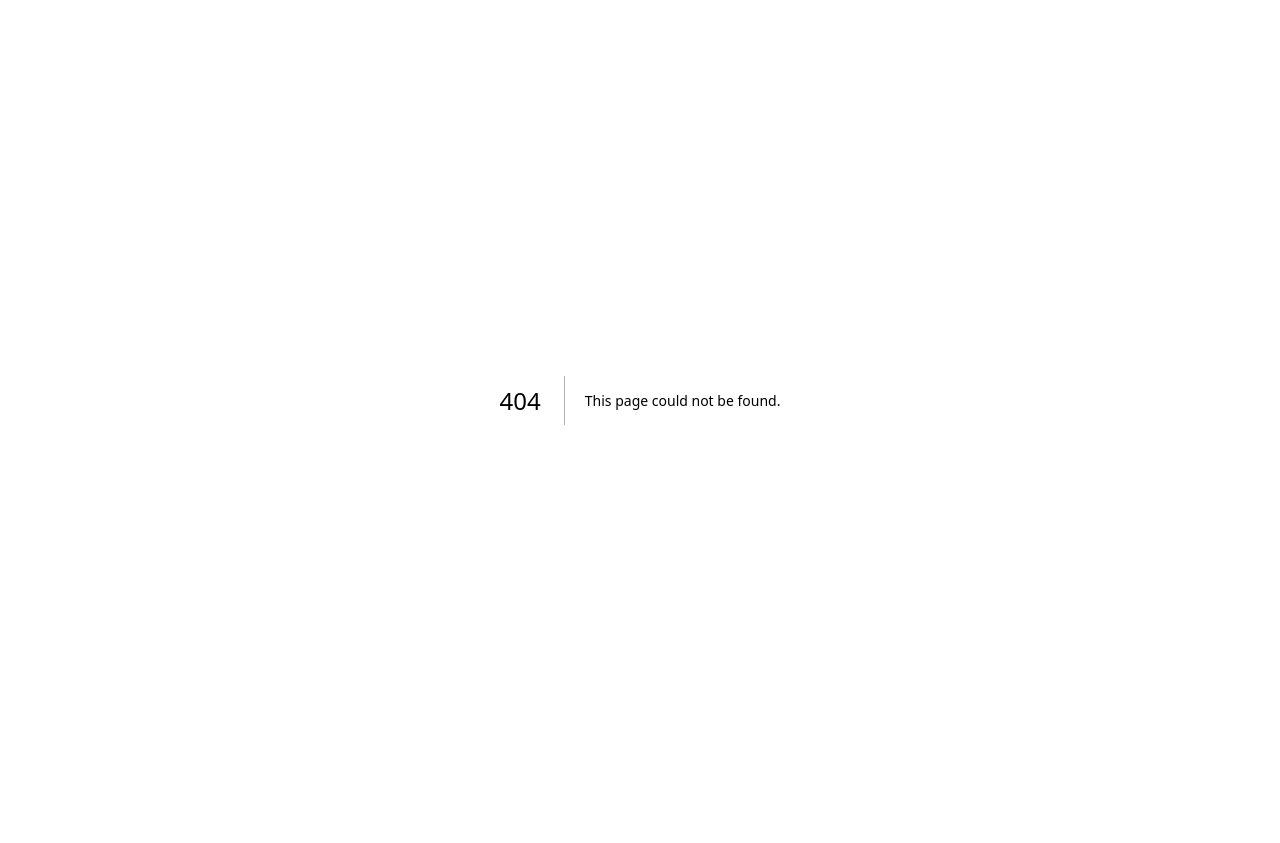
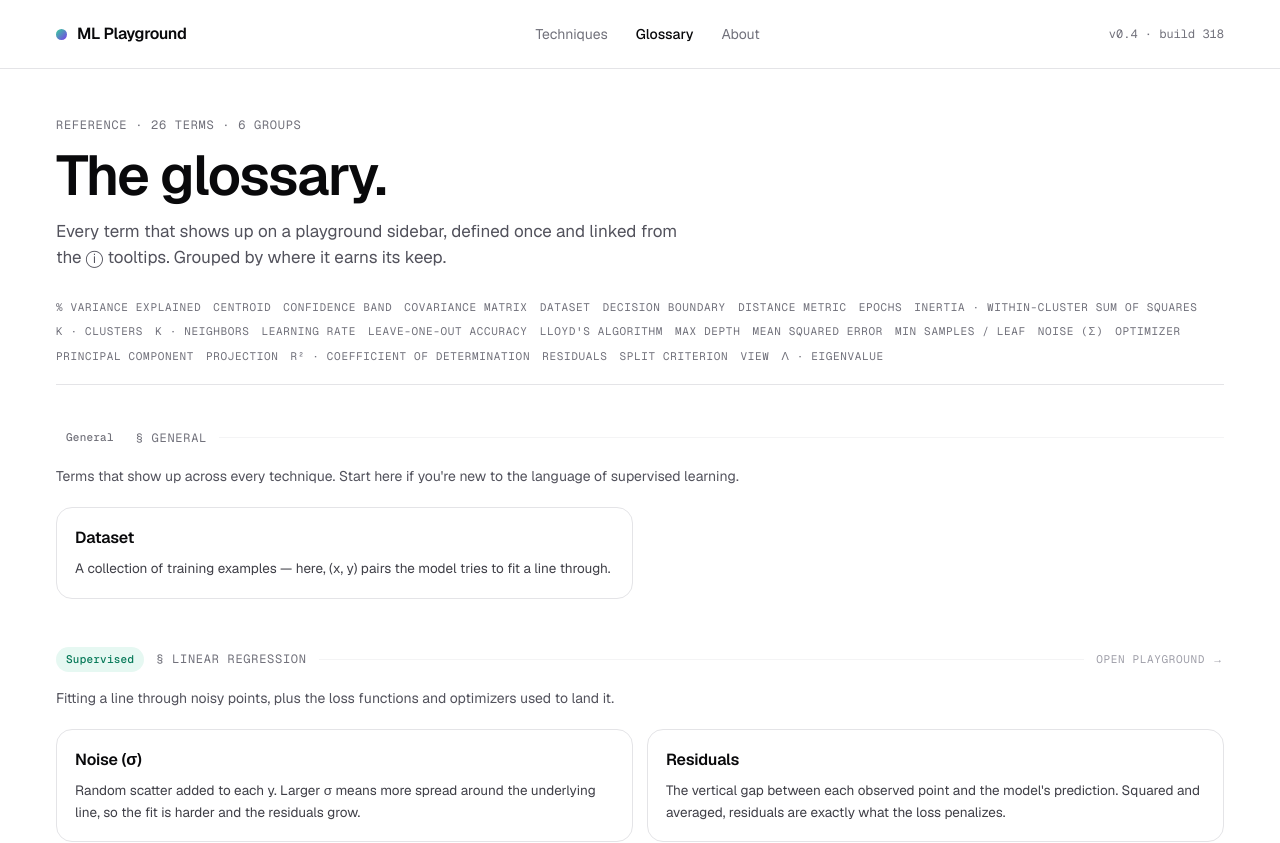
Before and after one commit to michaelo48/MLplayground, a Next.js app: page /glossary in a window 1280 px wide. Before the commit this address had no page. Shown: the top 843 px of the page. Before the commit the page ends 800 px from the top, so only its background shows below. Built offline with nearby package versions, Linux system fonts and the light colour scheme.

Commit message:
gloassary page built

```diff
--- /dev/null
+++ b/app/glossary/page.tsx
@@ -0,0 +1,208 @@
+import Link from "next/link";
+import { Header } from "../_components/Header";
+import { FamilyPill, type Family } from "../_components/FamilyPill";
+import { glossary } from "../_lib/glossary";
+
+type Section = {
+  id: string;
+  title: string;
+  family?: Family;
+  techniqueSlug?: string;
+  blurb: string;
+  // Order here is the order entries are rendered in the section.
+  keys: Array<keyof typeof glossary>;
+};
+
+// Grouping lives next to the page (not in glossary.tsx) so the data file can
+// stay a flat Record consumed by every InfoTooltip without metadata baggage.
+const sections: Section[] = [
+  {
+    id: "general",
+    title: "General",
+    blurb:
+      "Terms that show up across every technique. Start here if you're new to the language of supervised learning.",
+    keys: ["dataset"],
+  },
+  {
+    id: "linear-regression",
+    title: "Linear regression",
+    family: "Supervised",
+    techniqueSlug: "linear-regression",
+    blurb:
+      "Fitting a line through noisy points, plus the loss functions and optimizers used to land it.",
+    keys: [
+      "noise",
+      "residuals",
+      "confidenceBand",
+      "optimizer",
+      "learningRate",
+      "epochs",
+      "mse",
+      "r2",
+    ],
+  },
+  {
+    id: "k-nearest-neighbors",
+    title: "k-Nearest neighbors",
+    family: "Supervised",
+    techniqueSlug: "k-nearest-neighbors",
+    blurb:
+      "Lazy classification by neighbor vote. The math is trivial; the geometry of the boundary is everything.",
+    keys: ["k", "distanceMetric", "decisionBoundary", "looAccuracy"],
+  },
+  {
+    id: "decision-trees",
+    title: "Decision trees",
+    family: "Supervised",
+    techniqueSlug: "decision-trees",
+    blurb:
+      "Greedy axis-aligned splits, ranked by how much they purify the children. Easy to overfit, easy to read.",
+    keys: ["maxDepth", "minSamplesLeaf", "criterion"],
+  },
+  {
+    id: "k-means",
+    title: "k-Means clustering",
+    family: "Unsupervised",
+    techniqueSlug: "k-means",
+    blurb:
+      "Two alternating moves — assign to nearest centroid, snap centroid to assigned mean — until nothing changes.",
+    keys: ["kmeansK", "centroid", "inertia", "lloyds"],
+  },
+  {
+    id: "principal-components",
+    title: "Principal components",
+    family: "Unsupervised",
+    techniqueSlug: "principal-components",
+    blurb:
+      "An eigendecomposition of the covariance matrix. PCA reorients the cloud onto the axes of maximum variance.",
+    keys: [
+      "principalComponent",
+      "eigenvalue",
+      "varianceExplained",
+      "projection",
+      "covariance",
+      "pcaView",
+    ],
+  },
+];
+
+// Stable slug → anchor id (used by the A-Z jump links). Lower-cased term with
+// non-alphanumerics replaced by dashes, matching what humans would expect to
+// land on if someone copies a glossary anchor into a URL.
+function anchorFor(key: string) {
+  return key.toLowerCase().replace(/[^a-z0-9]+/g, "-").replace(/^-|-$/g, "");
+}
+
+export default function GlossaryPage() {
+  const totalTerms = Object.keys(glossary).length;
+  const alphabetical = (Object.keys(glossary) as Array<keyof typeof glossary>)
+    .map((k) => ({ key: k, term: glossary[k].term }))
+    .sort((a, b) => a.term.localeCompare(b.term));
+
+  return (
+    <div className="flex min-h-screen flex-1 flex-col bg-white text-zinc-950">
+      <Header active="Glossary" />
+
+      <section className="px-4 pt-10 sm:px-8 md:px-14 md:pt-12">
+        <div className="font-mono text-xs uppercase tracking-[0.06em] text-zinc-500">
+          Reference · {totalTerms} terms · {sections.length} groups
+        </div>
+        <h1 className="mt-3.5 text-[36px] font-semibold leading-[1.02] tracking-[-0.03em] sm:text-[44px] lg:text-[56px]">
+          The glossary.
+        </h1>
+        <p className="mt-3.5 max-w-[640px] text-[15px] leading-[1.55] text-zinc-600 md:text-[17px]">
+          Every term that shows up on a playground sidebar, defined once and linked from the ⓘ
+          tooltips. Grouped by where it earns its keep.
+        </p>
+
+        <div className="mt-7 flex flex-wrap gap-x-3 gap-y-2 border-b border-zinc-200 pb-5">
+          {alphabetical.map(({ key, term }) => (
+            <a
+              key={key}
+              href={`#${anchorFor(key)}`}
+              className="font-mono text-[11px] uppercase tracking-[0.06em] text-zinc-500 transition hover:text-zinc-950"
+            >
+              {term}
+            </a>
+          ))}
+        </div>
+      </section>
+
+      <section className="flex flex-col gap-12 px-4 pt-10 pb-16 sm:px-8 md:px-14">
+        {sections.map((s) => (
+          <SectionBlock key={s.id} section={s} />
+        ))}
+      </section>
+    </div>
+  );
+}
+
+function SectionBlock({ section }: { section: Section }) {
+  return (
+    <div id={section.id}>
+      <div className="mb-4 flex flex-wrap items-center gap-3">
+        {section.family ? (
+          <FamilyPill family={section.family} />
+        ) : (
+          <span className="pill pill-outline">General</span>
+        )}
+        <span className="font-mono text-xs uppercase tracking-[0.06em] text-zinc-500">
+          §{" "}
+          {section.techniqueSlug ? (
+            <Link
+              href={`/techniques/${section.techniqueSlug}`}
+              className="text-zinc-500 underline-offset-4 hover:text-zinc-950 hover:underline"
+            >
+              {section.title}
+            </Link>
+          ) : (
+            section.title
+          )}
+        </span>
+        <div className="h-px flex-1 bg-zinc-100" />
+        {section.techniqueSlug && (
+          <Link
+            href={`/techniques/${section.techniqueSlug}`}
+            className="font-mono text-[11px] uppercase tracking-[0.06em] text-zinc-400 hover:text-zinc-950"
+          >
+            open playground →
+          </Link>
+        )}
+      </div>
+      <p className="mb-5 max-w-[720px] text-[14px] leading-[1.55] text-zinc-600">
+        {section.blurb}
+      </p>
+      <div className="grid grid-cols-1 gap-3.5 md:grid-cols-2">
+        {section.keys.map((key) => (
+          <Entry key={key as string} entryKey={key} />
+        ))}
+      </div>
+    </div>
+  );
+}
+
+function Entry({ entryKey }: { entryKey: keyof typeof glossary }) {
+  const entry = glossary[entryKey];
+  return (
+    <article
+      id={anchorFor(entryKey as string)}
+      className="group flex scroll-mt-24 flex-col gap-2 rounded-2xl border border-zinc-200 bg-white p-[18px] transition hover:border-zinc-300"
+    >
+      <div className="flex items-baseline justify-between gap-3">
+        <h3 className="text-[16px] font-semibold tracking-[-0.01em] text-zinc-950">
+          {entry.term}
+        </h3>
+        <a
+          href={`#${anchorFor(entryKey as string)}`}
+          aria-label={`Anchor link to ${entry.term}`}
+          className="font-mono text-[11px] text-zinc-300 opacity-0 transition group-hover:opacity-100 hover:text-zinc-700"
+        >
+          #
+        </a>
+      </div>
+      <div className="text-[13.5px] leading-[1.6] text-zinc-700">
+        {entry.definition}
+      </div>
+    </article>
+  );
+}
--- a/app/page.tsx
+++ b/app/page.tsx
@@ -259,7 +259,7 @@ export default function Home() {
                 <Link href="/techniques/linear-regression">Playground</Link>
               </li>
               <li>
-                <a href="#">Glossary</a>
+                <Link href="/glossary">Glossary</Link>
               </li>
             </ul>
           </div>
```
